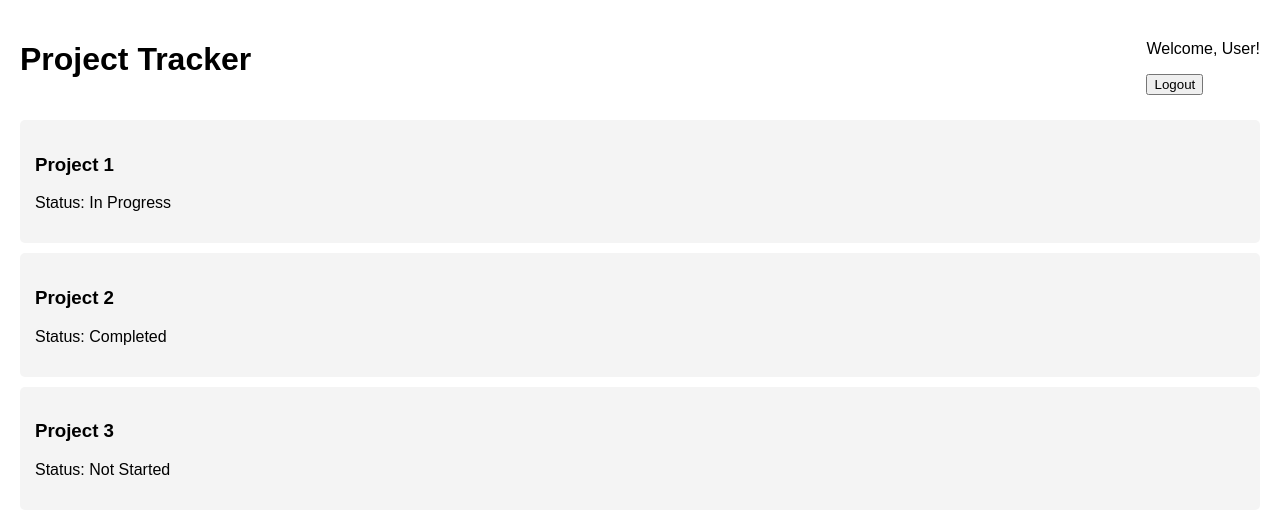
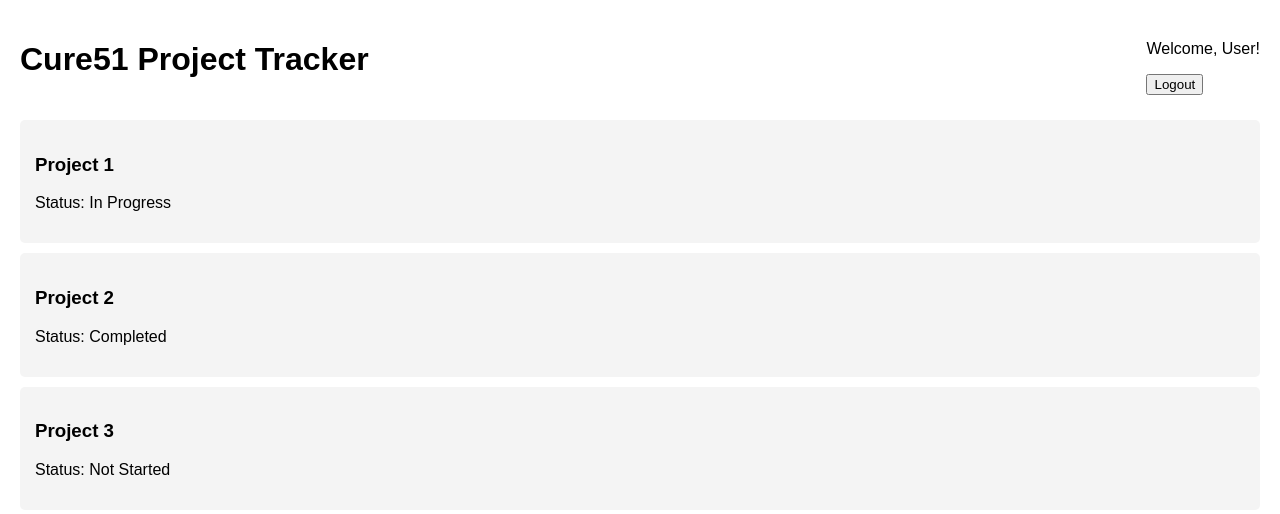
Before and after one commit to notbowen/EH-Cure51-Dashboard, a website: page public/dashboard.html in a window 1280 px wide. Drawn offline with Linux system fonts and the light colour scheme; sample sign-in values are in the browser's storage.

Commit message:
fix: update page content

```diff
--- a/public/dashboard.html
+++ b/public/dashboard.html
@@ -3,7 +3,7 @@
 <head>
     <meta charset="UTF-8">
     <meta name="viewport" content="width=device-width, initial-scale=1.0">
-    <title>EH-Cure51-File-Viewer Dashboard</title>
+    <title>Cure51 Project Tracker - Dashboard</title>
     <style>
         body { font-family: Arial, sans-serif; margin: 0; padding: 20px; }
         header { display: flex; justify-content: space-between; align-items: center; margin-bottom: 20px; }
@@ -12,7 +12,7 @@
 </head>
 <body>
     <header>
-        <h1>Project Tracker</h1>
+        <h1>Cure51 Project Tracker</h1>
         <div id="userInfo"></div>
     </header>
 
```
Also changed, not shown: public/index.html (+2 -2 lines).
